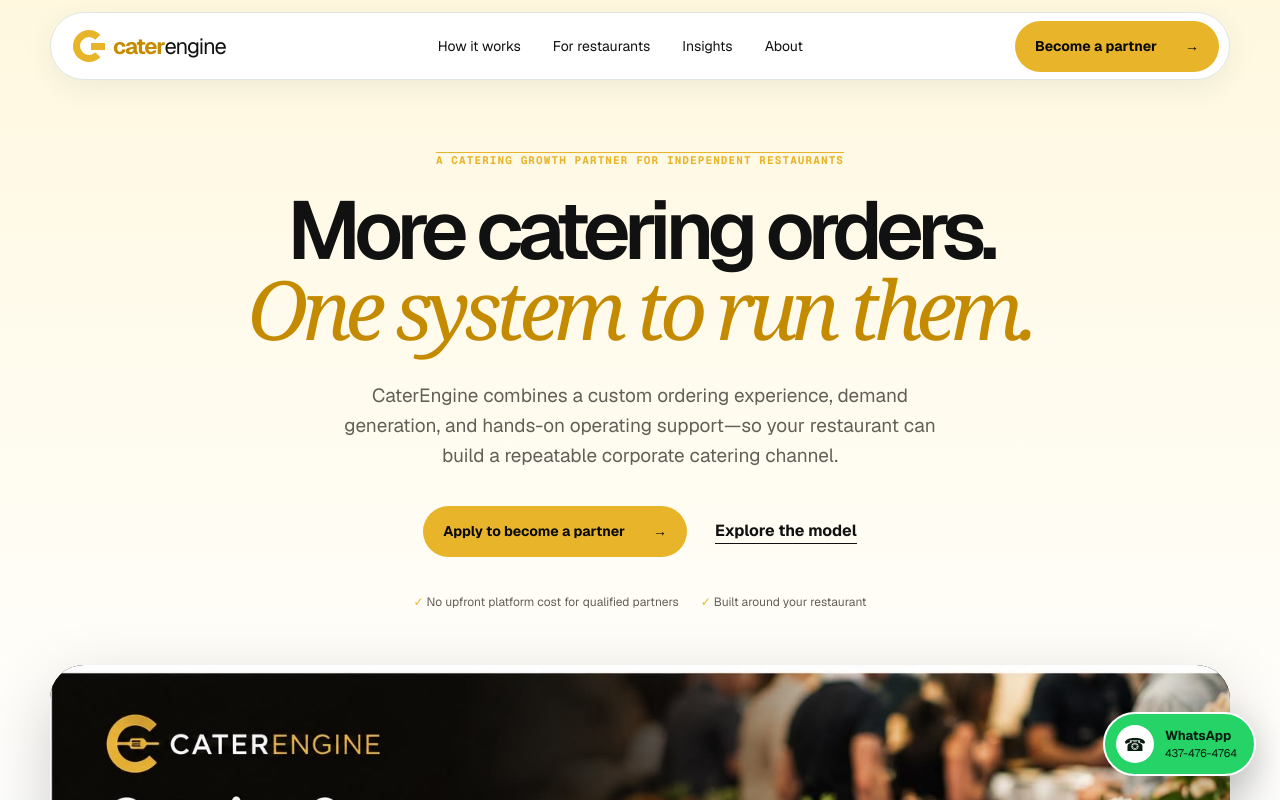
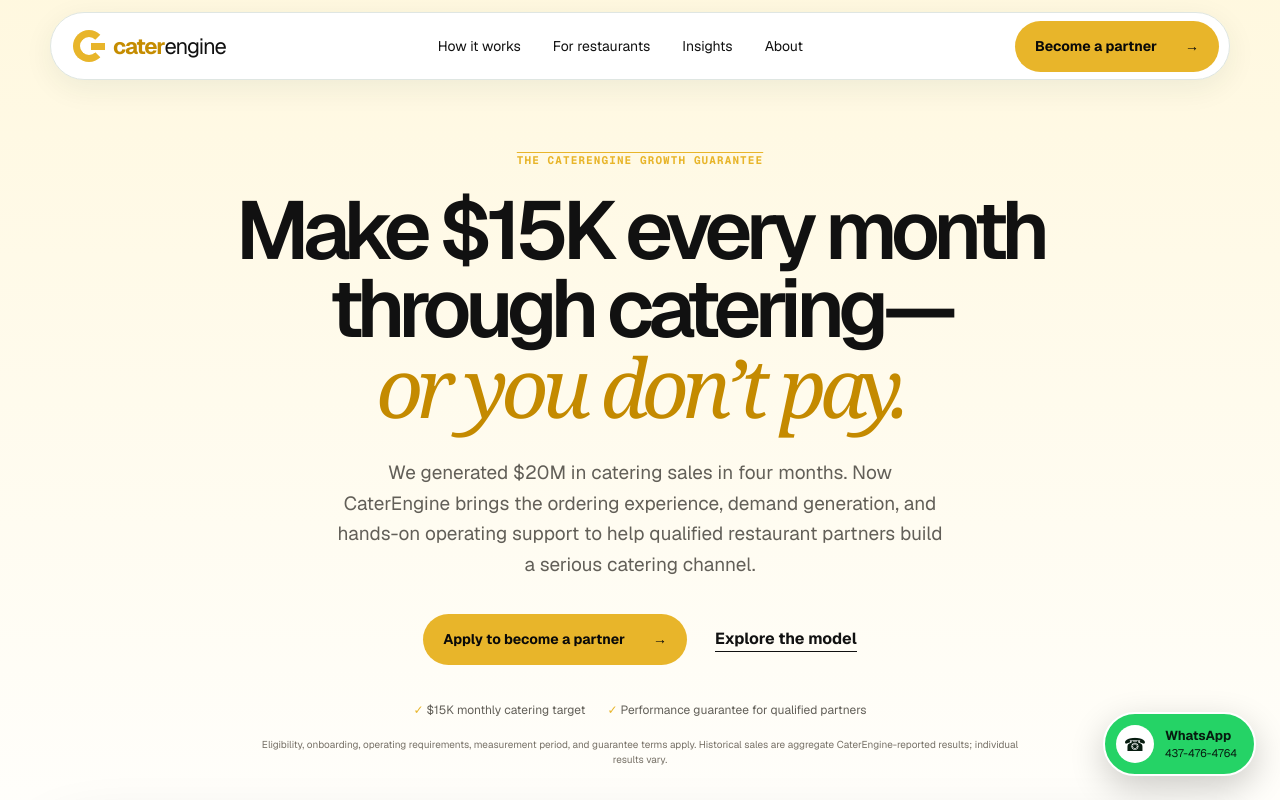
Before and after one commit to Lunchlinkinc/caterengine.co, a Next.js app: page / in a window 1280 px wide. Shown: the top 800 px of the page. Built offline with nearby package versions, Linux system fonts and the light colour scheme.

Commit message:
Add CaterEngine growth guarantee messaging

```diff
--- a/app/layout.tsx
+++ b/app/layout.tsx
@@ -15,7 +15,7 @@
 export const metadata: Metadata = {
   metadataBase: new URL("https://caterengine-growth.info211179.chatgpt.site"),
   title: { default: "CaterEngine | Restaurant Catering Growth", template: "%s | CaterEngine" },
-  description: "Catering technology, demand generation, and operating support for growth-ready restaurants in Houston, Austin, and Dallas.",
+  description: "Make $15K every month through catering—or you don’t pay. CaterEngine combines catering technology, demand generation, and operating support for qualified restaurant partners.",
   keywords: ["restaurant catering software", "catering management software", "corporate catering marketing", "grow catering sales", "restaurant catering Houston", "restaurant catering Austin", "restaurant catering Dallas"],
   alternates: { canonical: "/" },
   openGraph: {
--- a/app/page.tsx
+++ b/app/page.tsx
@@ -15,11 +15,12 @@
         <section className="hero-v2">
           <div className="container hero-v2-grid">
             <div className="hero-v2-copy">
-              <p className="overline">A catering growth partner for independent restaurants</p>
-              <h1>More catering orders.<br/><em>One system to run them.</em></h1>
-              <p className="hero-text">CaterEngine combines a custom ordering experience, demand generation, and hands-on operating support—so your restaurant can build a repeatable corporate catering channel.</p>
+              <p className="overline">The CaterEngine growth guarantee</p>
+              <h1>Make $15K every month through catering—<br/><em>or you don’t pay.</em></h1>
+              <p className="hero-text">We generated $20M in catering sales in four months. Now CaterEngine brings the ordering experience, demand generation, and hands-on operating support to help qualified restaurant partners build a serious catering channel.</p>
               <div className="actions"><Link className="primary-btn" href="/apply">Apply to become a partner <span>→</span></Link><Link className="quiet-link" href="/how-it-works">Explore the model</Link></div>
-              <div className="trust-line"><span>✓ No upfront platform cost for qualified partners</span><span>✓ Built around your restaurant</span></div>
+              <div className="trust-line"><span>✓ $15K monthly catering target</span><span>✓ Performance guarantee for qualified partners</span></div>
+              <p className="guarantee-note">Eligibility, onboarding, operating requirements, measurement period, and guarantee terms apply. Historical sales are aggregate CaterEngine-reported results; individual results vary.</p>
             </div>
             <div className="hero-photo gold-hero-art">
               <img src="/images/caterengine-gold-hero.jpg" alt="CaterEngine catering success brand banner" />
@@ -63,7 +64,7 @@
 
         <section className="results-proof">
           <div className="container">
-            <div className="results-heading"><div><p className="section-tag light">Partner performance proof</p><h2>Real orders.<br/>Visible performance.</h2></div><p>These operational dashboard snapshots show actual catering activity managed through the system. They are presented as historical examples—not a promise of future results.</p></div>
+            <div className="results-heading"><div><p className="section-tag light">Partner performance proof</p><h2>$20M in catering sales.<br/>Four months.</h2></div><p>Our reported aggregate results show what a focused catering engine can produce. The operational dashboard snapshots below offer a closer look at activity managed through the system.</p></div>
             <div className="results-numbers">
               <div><strong>$106,529.80</strong><span>reported catering revenue</span></div><div><strong>163</strong><span>reported orders</span></div><div><strong>$653.56</strong><span>reported average order value</span></div><div><strong>$3,626.04</strong><span>reported tips</span></div>
             </div>
```
Also changed, not shown: app/about/page.tsx (+1 -1 lines), app/globals.css.
